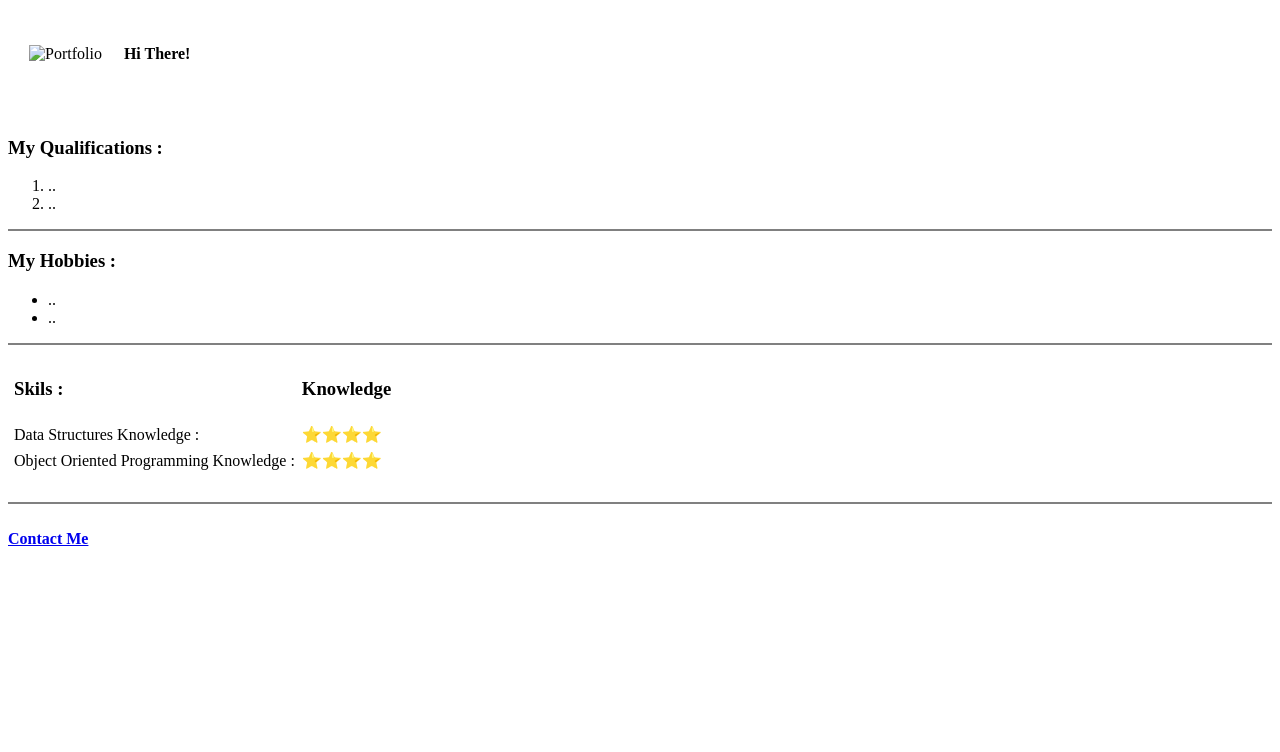
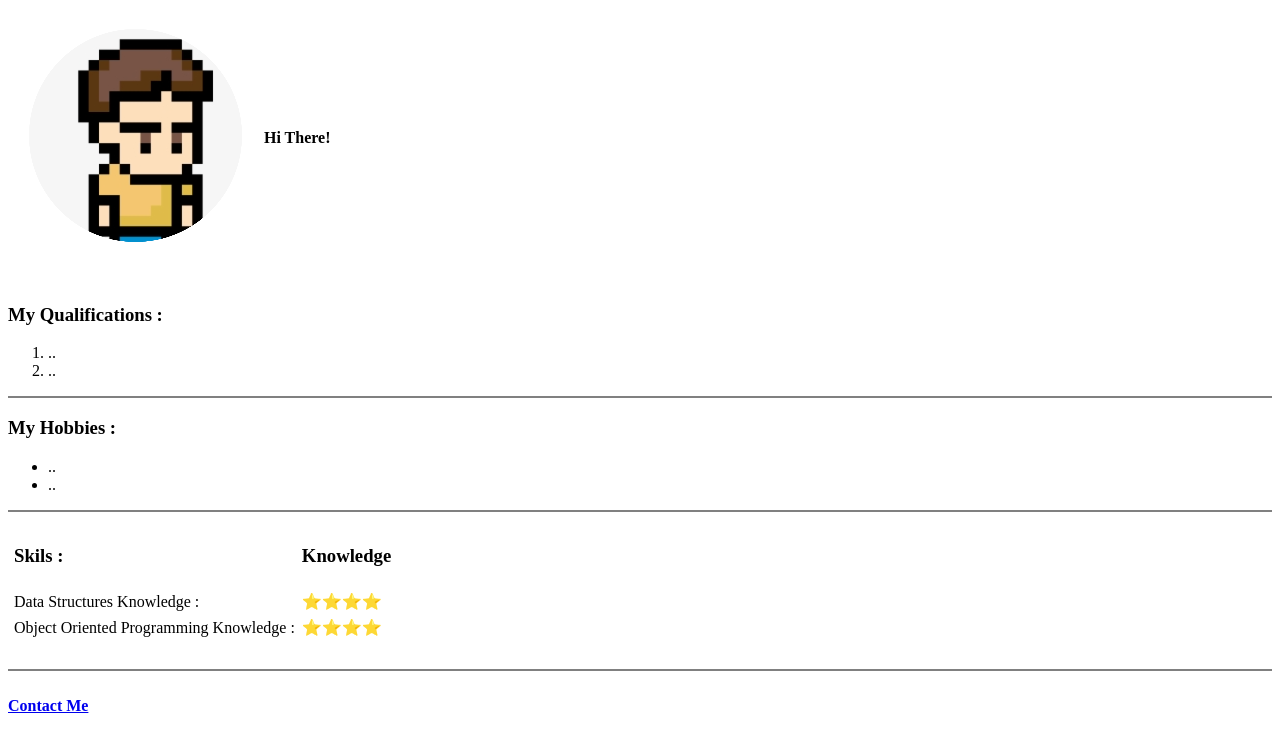
Before and after one commit to Wangdu03/cv, a plain HTML site: page index.html in a window 1280 px wide. Drawn offline with Linux system fonts and the light colour scheme.

Commit message:
Update index.html

```diff
--- a/index.html
+++ b/index.html
@@ -7,7 +7,7 @@
     <body>
         <table cellspacing="20">
             <tr>
-                <td><img src="download.png" alt="Portfolio"></td>
+                <td><img src="images/download.png" alt="Portfolio"></td>
                 <td><strong><p>Hi There!</p></strong></td>
             </tr>
         </table><br>
```
